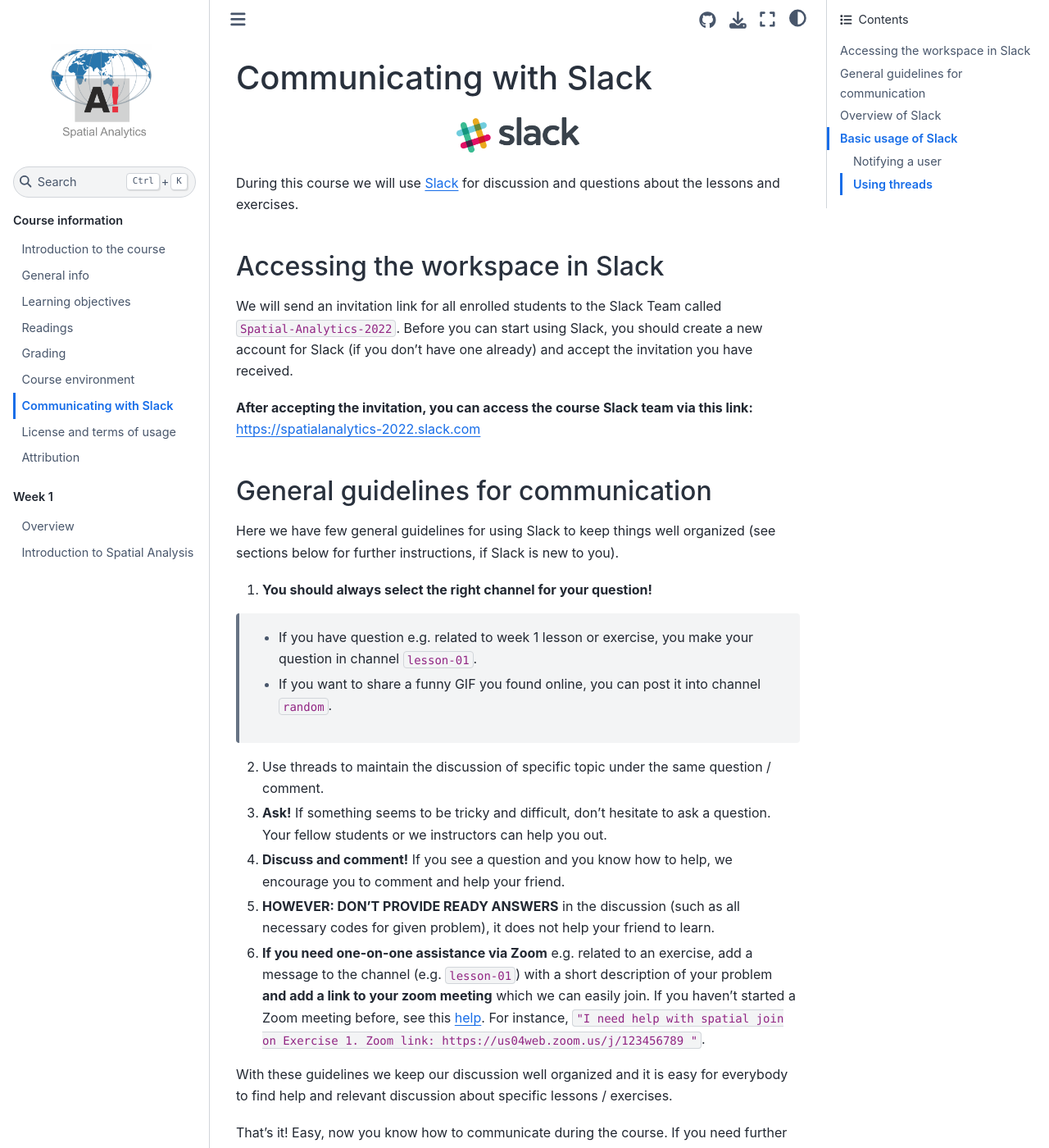
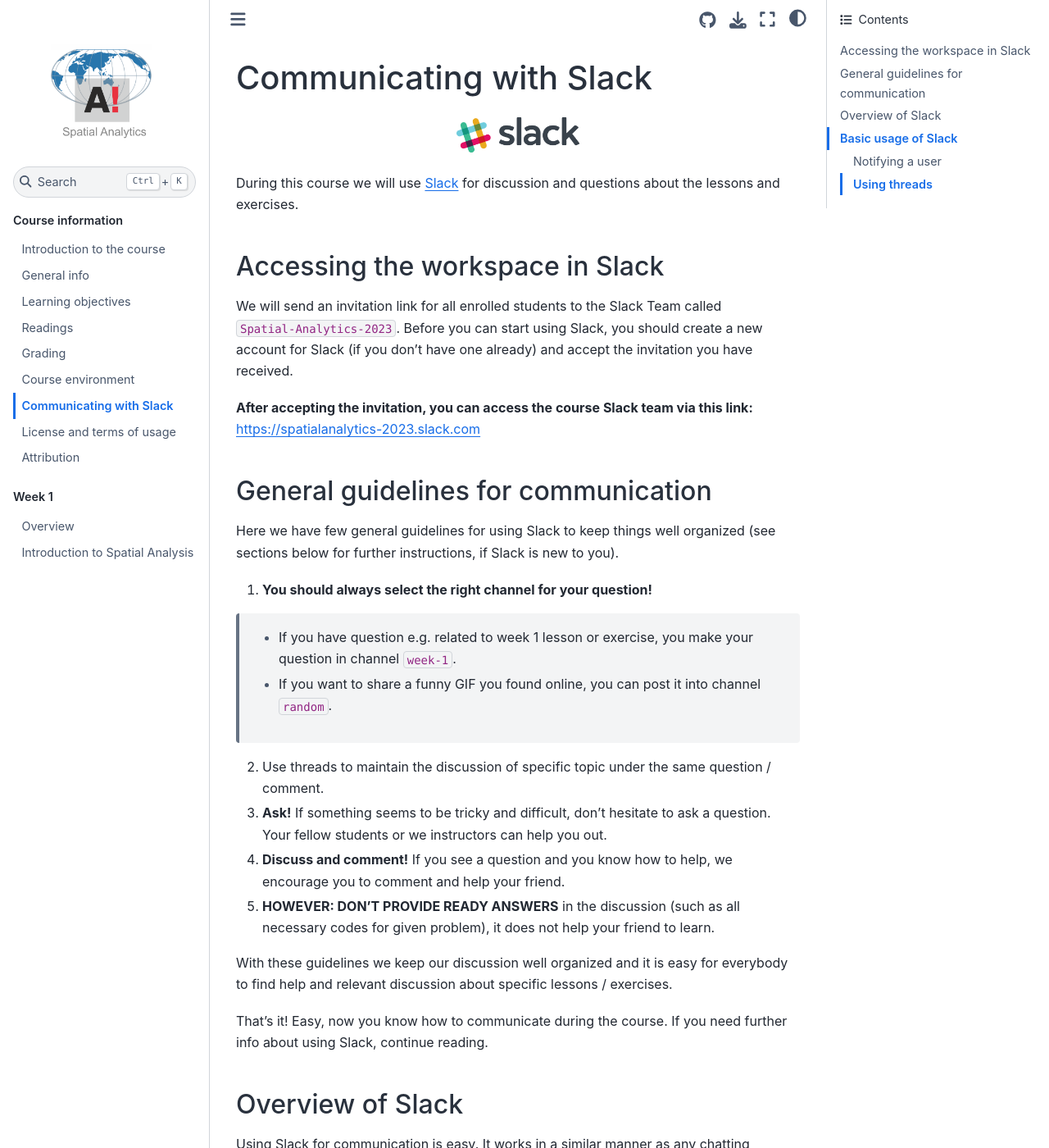
Before and after one commit to AaltoGIS/Spatial-Analytics, a Sphinx documentation site: the page built from source/course-info/slack-usage.rst, in a window 1280 px wide and 1400 px high. Shown: the whole window at 82% size. Built offline with Sphinx 7.4.7 and the Sphinx Book theme 1.1.4, drawn with Linux system fonts in a browser that asks for light colours; pages that are not in the unit, such as notebooks, are missing from menus.

Commit message:
Update Slack docs

```diff
--- a/source/course-info/slack-usage.rst
+++ b/source/course-info/slack-usage.rst
@@ -9,10 +9,10 @@
 Accessing the workspace in Slack
 --------------------------------
 
-We will send an invitation link for all enrolled students to the Slack Team called ``Spatial-Analytics-2022``.
+We will send an invitation link for all enrolled students to the Slack Team called ``Spatial-Analytics-2023``.
 Before you can start using Slack, you should create a new account for Slack (if you don't have one already) and accept the invitation you have received.
 
-**After accepting the invitation, you can access the course Slack team via this link:** `<https://spatialanalytics-2022.slack.com>`__
+**After accepting the invitation, you can access the course Slack team via this link:** `<https://spatialanalytics-2023.slack.com>`__
 
 General guidelines for communication
 ------------------------------------
@@ -23,7 +23,7 @@
 
 1. **You should always select the right channel for your question!**
 
- - If you have question e.g. related to week 1 lesson or exercise, you make your question in channel ``lesson-01``.
+ - If you have question e.g. related to week 1 lesson or exercise, you make your question in channel ``week-1``.
  - If you want to share a funny GIF you found online, you can post it into channel ``random``.
 
 2. Use threads to maintain the discussion of specific topic under the same question / comment.
@@ -33,8 +33,6 @@
 4. **Discuss and comment!** If you see a question and you know how to help, we encourage you to comment and help your friend.
 
 5. **HOWEVER: DON'T PROVIDE READY ANSWERS** in the discussion (such as all necessary codes for given problem), it does not help your friend to learn.
-
-6. **If you need one-on-one assistance via Zoom** e.g. related to an exercise, add a message to the channel (e.g. ``lesson-01``) with a short description of your problem **and add a link to your zoom meeting** which we can easily join. If you haven't started a Zoom meeting before, see this `help <https://support.zoom.us/hc/en-us/articles/201362183-Inviting-others-to-join-a-meeting>`__. For instance, ``"I need help with spatial join on Exercise 1. Zoom link: https://us04web.zoom.us/j/123456789 "``.
 
 With these guidelines we keep our discussion well organized and it is easy for everybody to find help and relevant discussion about specific lessons / exercises.
 
```
